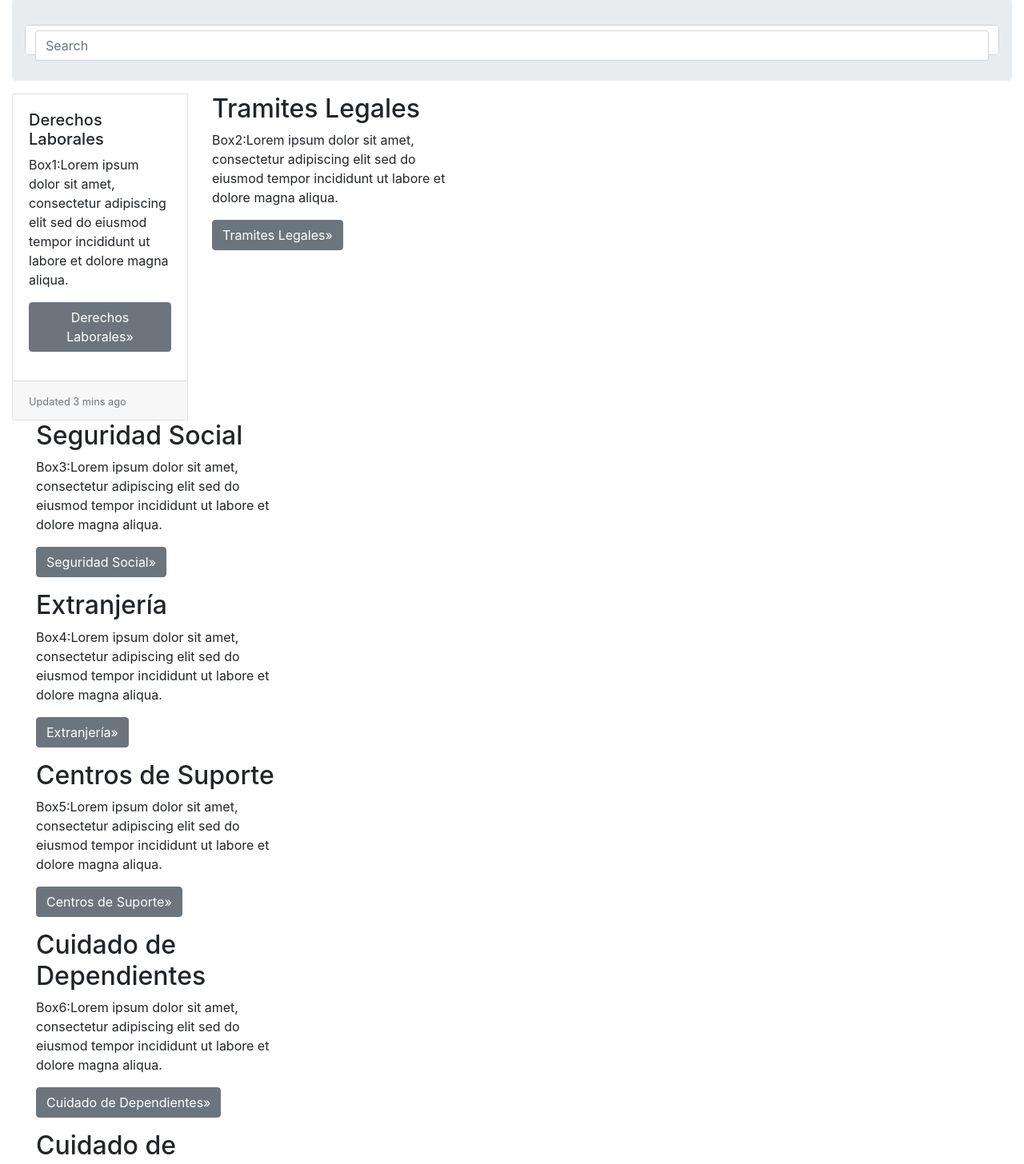
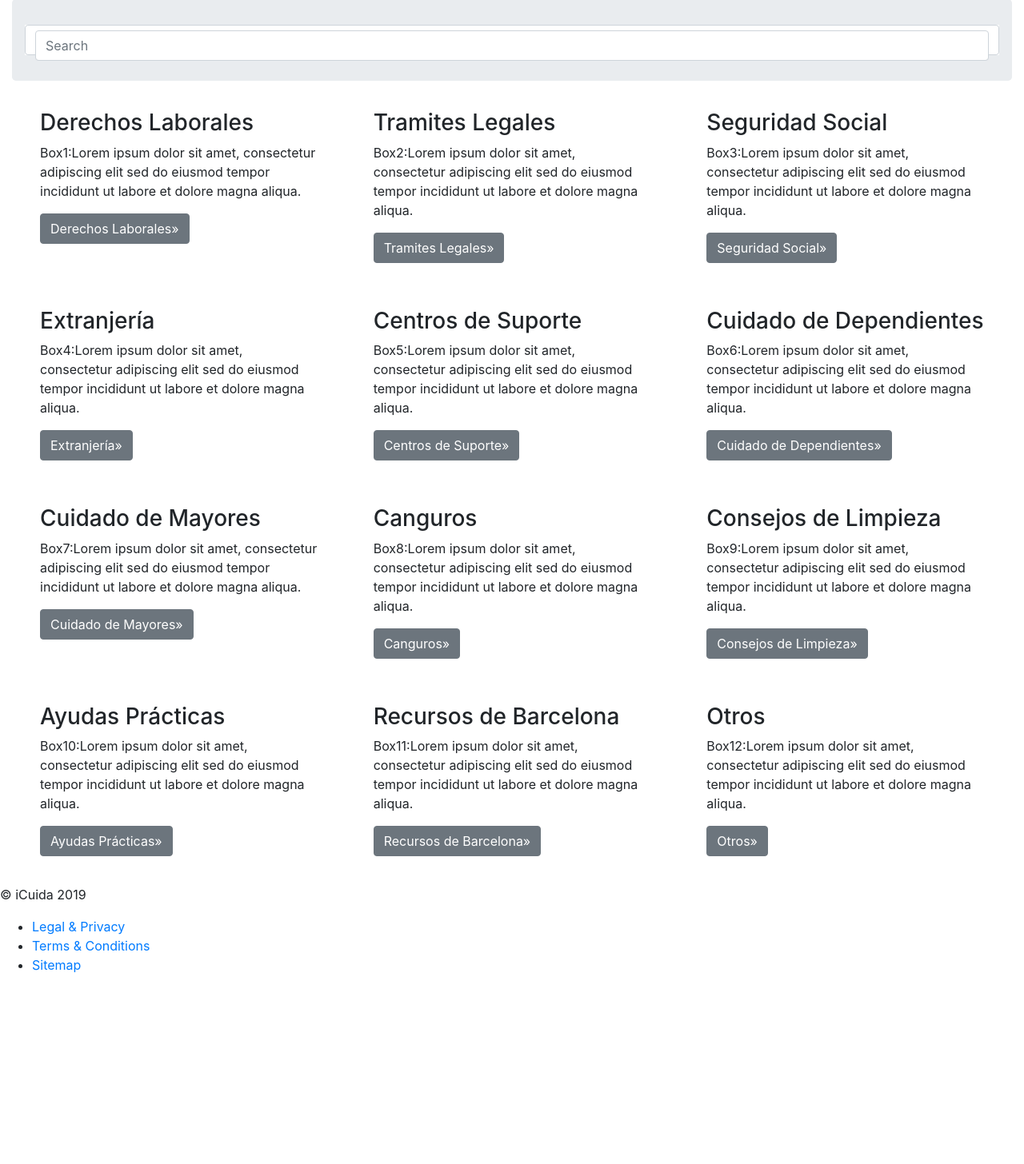
Before and after one commit to Iniciativa-Barcelona-Open-Data-I-iCuida/iCuida, a React (Create React App) app in the folder client/: page / in a window 1280 px wide. Shown: the part 141-1597 px from the top of the page at 80% size. After the commit the page ends 1376 px from the top, so only its background shows below. Built offline with nearby package versions, Linux system fonts and the light colour scheme.

Commit message:
Fix cards

```diff
--- a/client/src/Component/Landing.js
+++ b/client/src/Component/Landing.js
@@ -20,105 +20,101 @@ export default class Landing extends Component {
             </div>
             <div className="container-fluid mt-3">
                 <div className="card-group">
-                <div className="card">
+                <div className="card1 col-lg-4">
                 {/*UPDATE CARDS with: <https://www.tutorialrepublic.com/twitter-bootstrap-tutorial/bootstrap-cards.php*/}
                     {/*<img src="/" alt="img-derechos-laborales" className="img-thumbnail rounded-lg float-center"></img>*/}
                 <div className="card-body">
-                    <h5>Derechos Laborales</h5>
+                    <h3>Derechos Laborales</h3>
                     <p className="card-text">Box1:Lorem ipsum dolor sit amet, consectetur adipiscing elit sed do eiusmod tempor incididunt ut labore et dolore magna aliqua.</p>
                     <p><a className="btn btn-secondary" href="#Button1" role="button">Derechos Laborales»</a></p>
                 </div>
-                    <div className="card-footer">
-                    <small class="text-muted">Updated 3 mins ago</small>
+            </div>
+                <div className="card2 col-lg-4">
+                    {/*<img src="/" alt="img-derechos-laborales" className="img-thumbnail rounded-lg float-center"></img>*/}
+                <div className="card-body">
+                    <h3>Tramites Legales</h3>
+                    <p className="card-text">Box2:Lorem ipsum dolor sit amet, consectetur adipiscing elit sed do eiusmod tempor incididunt ut labore et dolore magna aliqua.</p>
+                    <p><a className="btn btn-secondary" href="#Button2" role="button">Tramites Legales»</a></p>
                 </div>
             </div>
-
-                <div className="row">
-                    <div className="col-lg-4">
-                        <h2>Tramites Legales</h2>
-                        <p>Box2:Lorem ipsum dolor sit amet, consectetur adipiscing elit sed do eiusmod tempor incididunt ut labore et dolore magna aliqua.</p>
-                        {/*<img src="/img/tramites-legales" alt="tramites-legales" className="img-thumbnail rounded-lg float-center"></img>*/}
-                        <p><a className="btn btn-secondary" href="#Button1" role="button">Tramites Legales»</a></p>
+                <div className="card3 col-lg-4">
+                    {/*<img src="/" alt="img-derechos-laborales" className="img-thumbnail rounded-lg float-center"></img>*/}
+                <div className="card-body">
+                    <h3>Seguridad Social</h3>
+                    <p className="card-text">Box3:Lorem ipsum dolor sit amet, consectetur adipiscing elit sed do eiusmod tempor incididunt ut labore et dolore magna aliqua.</p>
+                    <p><a className="btn btn-secondary" href="#Button3" role="button">Seguridad Social»</a></p>
                 </div>
             </div>
-                <div className="row">
-                    <div className="col-lg-4">
-                        <h2>Seguridad Social</h2>
-                        <p>Box3:Lorem ipsum dolor sit amet, consectetur adipiscing elit sed do eiusmod tempor incididunt ut labore et dolore magna aliqua.</p>
-                        {/*<img src="/img/seguridad-social" alt="seguridad-social" className="img-thumbnail rounded-lg float-center"></img>*/}
-                        <p><a className="btn btn-secondary" href="#Button1" role="button">Seguridad Social»</a></p>
+                <div className="card4 col-lg-4">
+                    {/*<img src="/" alt="img-derechos-laborales" className="img-thumbnail rounded-lg float-center"></img>*/}
+                <div className="card-body">
+                    <h3>Extranjería</h3>
+                    <p className="card-text">Box4:Lorem ipsum dolor sit amet, consectetur adipiscing elit sed do eiusmod tempor incididunt ut labore et dolore magna aliqua.</p>
+                    <p><a className="btn btn-secondary" href="#Button4" role="button">Extranjería»</a></p>
                 </div>
             </div>
-                <div className="row">
-                    <div className="col-lg-4">
-                        <h2>Extranjería</h2>
-                        <p>Box4:Lorem ipsum dolor sit amet, consectetur adipiscing elit sed do eiusmod tempor incididunt ut labore et dolore magna aliqua.</p>
-                        {/*<img src="/img" alt="extranjería" className="img-thumbnail rounded-lg float-center"></img>*/}
-                        <p><a className="btn btn-secondary" href="#Button1" role="button">Extranjería»</a></p>
+            <div className="card5 col-lg-4">
+                    {/*<img src="/" alt="img-derechos-laborales" className="img-thumbnail rounded-lg float-center"></img>*/}
+                <div className="card-body">
+                    <h3>Centros de Suporte</h3>
+                    <p className="card-text">Box5:Lorem ipsum dolor sit amet, consectetur adipiscing elit sed do eiusmod tempor incididunt ut labore et dolore magna aliqua.</p>
+                    <p><a className="btn btn-secondary" href="#Button5" role="button">Centros de Suporte»</a></p>
                 </div>
             </div>
-                <div className="row">
-                    <div className="col-lg-4">
-                        <h2>Centros de Suporte</h2>
-                        <p>Box5:Lorem ipsum dolor sit amet, consectetur adipiscing elit sed do eiusmod tempor incididunt ut labore et dolore magna aliqua.</p>
-                        {/*<img src="..." alt="..." className="img-thumbnail rounded-lg float-center"></img>*/}
-                        <p><a className="btn btn-secondary" href="#Button1" role="button">Centros de Suporte»</a></p>
+            <div className="card6 col-lg-4">
+                    {/*<img src="/" alt="img-derechos-laborales" className="img-thumbnail rounded-lg float-center"></img>*/}
+                <div className="card-body">
+                    <h3>Cuidado de Dependientes</h3>
+                    <p className="card-text">Box6:Lorem ipsum dolor sit amet, consectetur adipiscing elit sed do eiusmod tempor incididunt ut labore et dolore magna aliqua.</p>
+                    <p><a className="btn btn-secondary" href="#Button5" role="button">Cuidado de Dependientes»</a></p>
                 </div>
             </div>
-                <div className="row">
-                    <div className="col-lg-4">
-                        <h2>Cuidado de Dependientes</h2>
-                        <p>Box6:Lorem ipsum dolor sit amet, consectetur adipiscing elit sed do eiusmod tempor incididunt ut labore et dolore magna aliqua.</p>
-                        {/*<img src="..." alt="..." className="img-thumbnail rounded-lg float-center"></img>*/}
-                        <p><a className="btn btn-secondary" href="#Button1" role="button">Cuidado de Dependientes»</a></p>
+            <div className="card7 col-lg-4">
+                    {/*<img src="/" alt="img-derechos-laborales" className="img-thumbnail rounded-lg float-center"></img>*/}
+                <div className="card-body">
+                    <h3>Cuidado de Mayores</h3>
+                    <p className="card-text">Box7:Lorem ipsum dolor sit amet, consectetur adipiscing elit sed do eiusmod tempor incididunt ut labore et dolore magna aliqua.</p>
+                    <p><a className="btn btn-secondary" href="#Button5" role="button">Cuidado de Mayores»</a></p>
                 </div>
             </div>
-                <div className="row">
-                    <div className="col-lg-4">
-                        <h2>Cuidado de Mayores </h2>
-                        <p>Box7:Lorem ipsum dolor sit amet, consectetur adipiscing elit sed do eiusmod tempor incididunt ut labore et dolore magna aliqua.</p>
-                        {/*<img src="..." alt="..." className="img-thumbnail rounded-lg float-center"></img>*/}
-                        <p><a className="btn btn-secondary" href="#Button1" role="button">Cuidado de Mayores»</a></p>
+            <div className="card8 col-lg-4">
+                    {/*<img src="/" alt="img-derechos-laborales" className="img-thumbnail rounded-lg float-center"></img>*/}
+                <div className="card-body">
+                    <h3>Canguros</h3>
+                    <p className="card-text">Box8:Lorem ipsum dolor sit amet, consectetur adipiscing elit sed do eiusmod tempor incididunt ut labore et dolore magna aliqua.</p>
+                    <p><a className="btn btn-secondary" href="#Button5" role="button">Canguros»</a></p>
                 </div>
             </div>
-                <div className="row">
-                    <div className="col-lg-4">
-                        <h2>Canguros</h2>
-                        <p>Box8:Lorem ipsum dolor sit amet, consectetur adipiscing elit sed do eiusmod tempor incididunt ut labore et dolore magna aliqua.</p>
-                        {/*<img src="..." alt="..." className="img-thumbnail rounded-lg float-center"></img>*/}
-                        <p><a className="btn btn-secondary" href="#Button1" role="button">Canguros»</a></p>
+            <div className="card9 col-lg-4">
+                    {/*<img src="/" alt="img-derechos-laborales" className="img-thumbnail rounded-lg float-center"></img>*/}
+                <div className="card-body">
+                    <h3>Consejos de Limpieza</h3>
+                    <p className="card-text">Box9:Lorem ipsum dolor sit amet, consectetur adipiscing elit sed do eiusmod tempor incididunt ut labore et dolore magna aliqua.</p>
+                    <p><a className="btn btn-secondary" href="#Button5" role="button">Consejos de Limpieza»</a></p>
                 </div>
             </div>
-                <div className="row">
-                    <div className="col-lg-4">
-                        <h2>Consejos de Limpieza </h2>
-                        <p>Box9:Lorem ipsum dolor sit amet, consectetur adipiscing elit sed do eiusmod tempor incididunt ut labore et dolore magna aliqua.</p>
-                        {/*<img src="..." alt="..." className="img-thumbnail rounded-lg float-center"></img>*/}
-                        <p><a className="btn btn-secondary" href="#Button1" role="button">Consejos de Limpieza»</a></p>
+            <div className="card10 col-lg-4">
+                    {/*<img src="/" alt="img-derechos-laborales" className="img-thumbnail rounded-lg float-center"></img>*/}
+                <div className="card-body">
+                    <h3>Ayudas Prácticas</h3>
+                    <p className="card-text">Box10:Lorem ipsum dolor sit amet, consectetur adipiscing elit sed do eiusmod tempor incididunt ut labore et dolore magna aliqua.</p>
+                    <p><a className="btn btn-secondary" href="#Button5" role="button">Ayudas Prácticas»</a></p>
                 </div>
             </div>
-                <div className="row">
-                    <div className="col-lg-4">
-                        <h2>Ayudas Prácticas</h2>
-                        <p>Box10:Lorem ipsum dolor sit amet, consectetur adipiscing elit sed do eiusmod tempor incididunt ut labore et dolore magna aliqua.</p>
-                        {/*<img src="..." alt="..." className="img-thumbnail rounded-lg float-center"></img>*/}
-                        <p><a className="btn btn-secondary" href="#Button1" role="button">Ayudas Prácticas»</a></p>
+            <div className="card11 col-lg-4">
+                    {/*<img src="/" alt="img-derechos-laborales" className="img-thumbnail rounded-lg float-center"></img>*/}
+                <div className="card-body">
+                    <h3>Recursos de Barcelona</h3>
+                    <p className="card-text">Box11:Lorem ipsum dolor sit amet, consectetur adipiscing elit sed do eiusmod tempor incididunt ut labore et dolore magna aliqua.</p>
+                    <p><a className="btn btn-secondary" href="#Button5" role="button">Recursos de Barcelona»</a></p>
                 </div>
             </div>
-                <div className="row">
-                    <div className="col-lg-4">
-                        <h2>Recursos de Barcelona</h2>
-                        <p>Box11:Lorem ipsum dolor sit amet, consectetur adipiscing elit sed do eiusmod tempor incididunt ut labore et dolore magna aliqua.</p>
-                        {/*<img src="..." alt="..." className="img-thumbnail rounded-lg float-center"></img>*/}
-                        <p><a className="btn btn-secondary" href="#Button1" role="button">Recursos de Barcelona»</a></p>
-                    </div>
-                </div>
-                <div className="row">
-                    <div className="col-lg-4">
-                        <h2>Otros</h2>
-                        <p>Box12:Lorem ipsum dolor sit amet, consectetur adipiscing elit sed do eiusmod tempor incididunt ut labore et dolore magna aliqua.</p>
-                         {/*<img src="..." alt="..." className="img-thumbnail rounded-lg float-center"></img>*/}
-                        <p><a className="btn btn-secondary" href="#Button1" role="button">Otros»</a></p>
+            <div className="card12 col-lg-4">
+                    {/*<img src="/" alt="img-derechos-laborales" className="img-thumbnail rounded-lg float-center"></img>*/}
+                <div className="card-body">
+                    <h3>Otros</h3>
+                    <p className="card-text">Box12:Lorem ipsum dolor sit amet, consectetur adipiscing elit sed do eiusmod tempor incididunt ut labore et dolore magna aliqua.</p>
+                    <p><a className="btn btn-secondary" href="#Button5" role="button">Otros»</a></p>
                 </div>
             </div>
                 <hr></hr>
```
Lines whose indentation alone changed are shown as unchanged.
